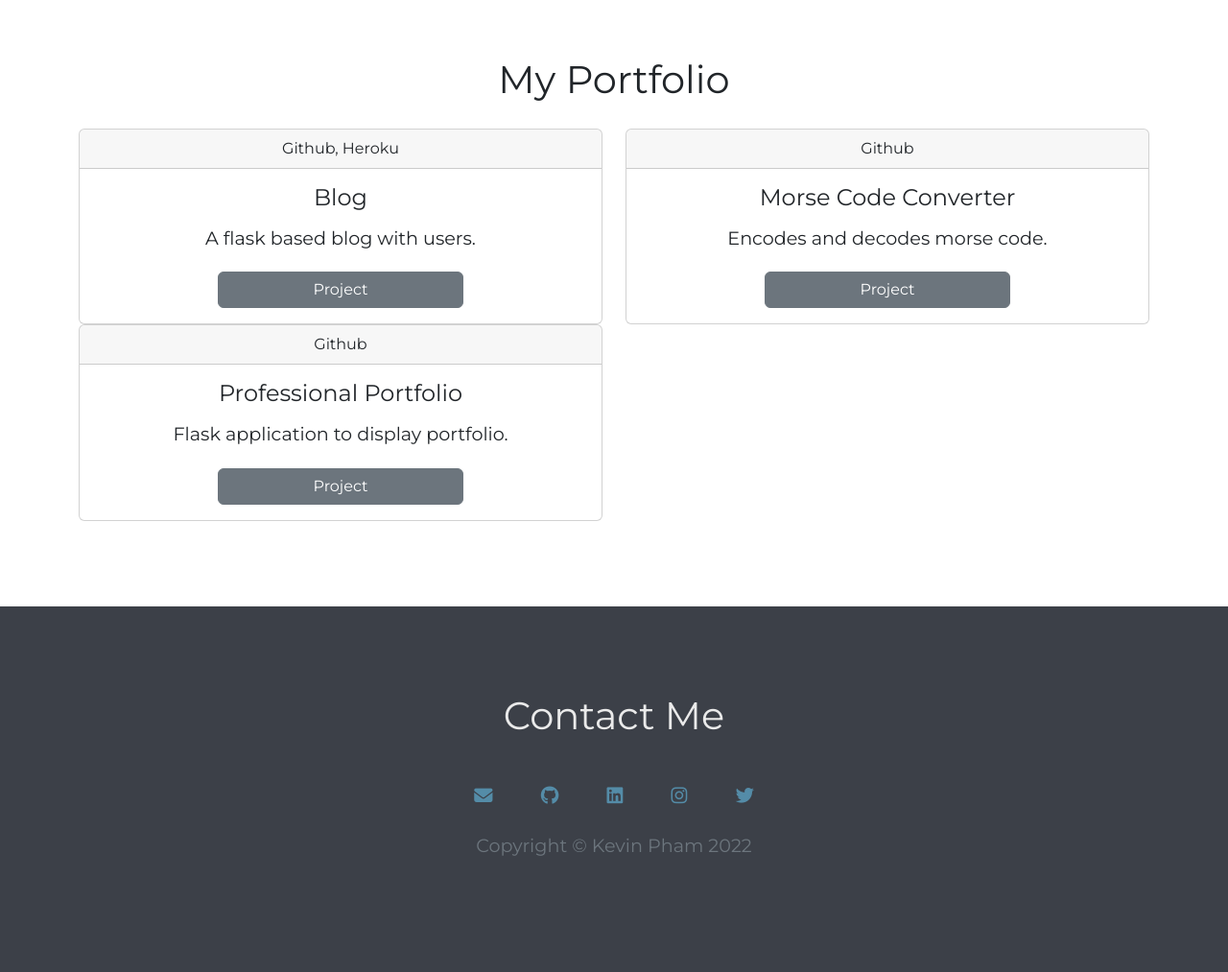
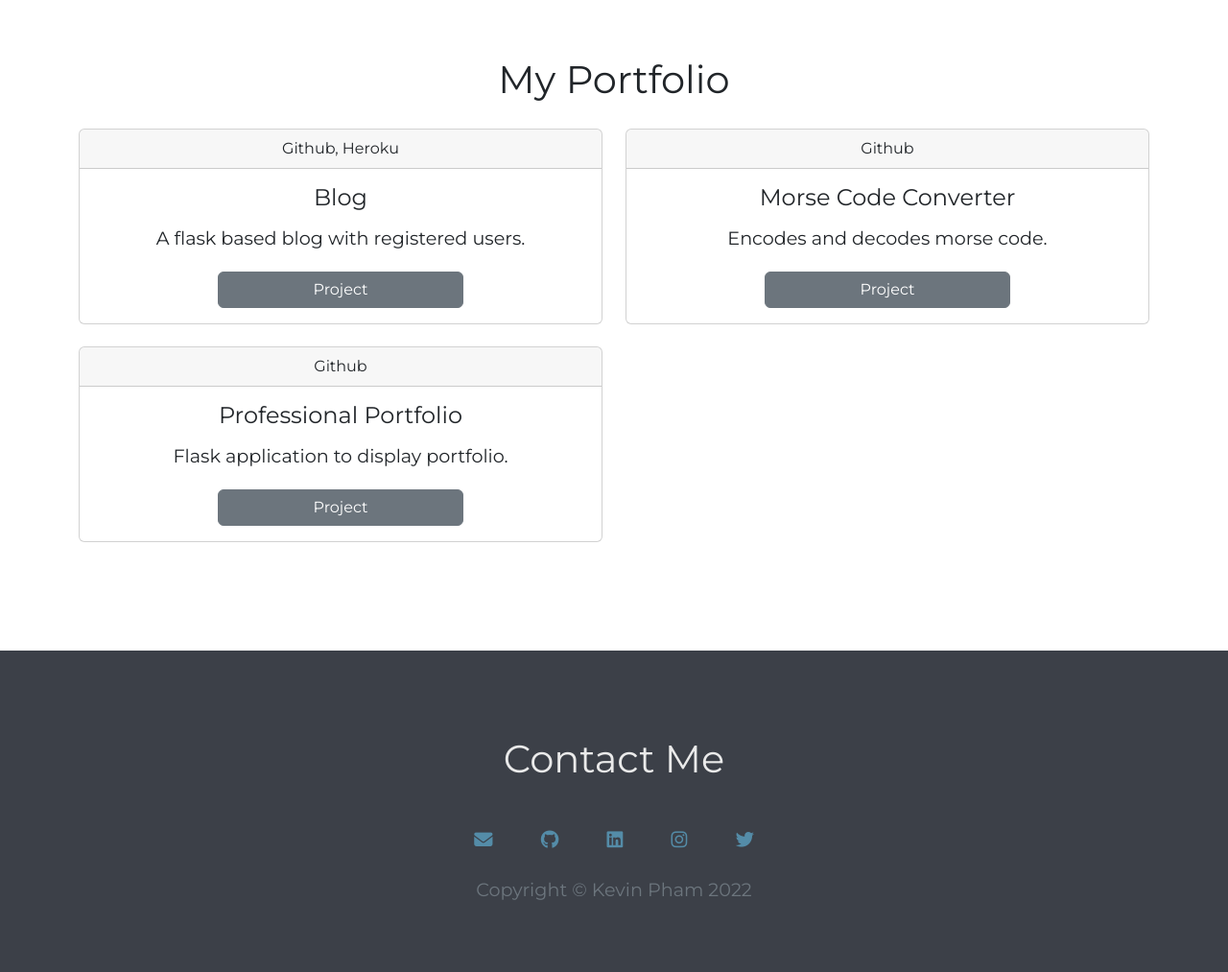
Before and after one commit to kvnvpham/professional_portfolio, a Flask app: page / in a window 1280 px wide. Shown: the part 1755-2768 px from the top of the page at 96% size. Before the commit the page ends 2647 px from the top, so only its background shows below. Run offline with Flask 2, Linux system fonts and the light colour scheme; some libraries are stand-ins or nearby versions.

Commit message:
Add to portfolio and edit description

```diff
--- a/data.json
+++ b/data.json
@@ -2,7 +2,7 @@
     {
         "source": "Github, Heroku",
         "title": "Blog",
-        "description": "A flask based blog with users.",
+        "description": "A flask based blog with registered users.",
         "link": "https://kvvpham-blog.herokuapp.com/"
     },
     {
--- a/static/css/styles.css
+++ b/static/css/styles.css
@@ -80,6 +80,10 @@ hr {
     padding: 3rem;
 }
 
+.card-col {
+    padding-bottom: 2%;
+}
+
 .contact-section {
     padding: 7% 5% 4%;
 }
--- a/templates/index.html
+++ b/templates/index.html
@@ -106,7 +106,7 @@
         <div class="container mx-auto">
             <div class="row">
                 {% for data in projects: %}
-                <div class="col-lg-6 col-md-6">
+                <div class="col-lg-6 col-md-6 card-col">
                     <div class="card">
                         <div class="card-header">
                             {{ data.source }}
```
